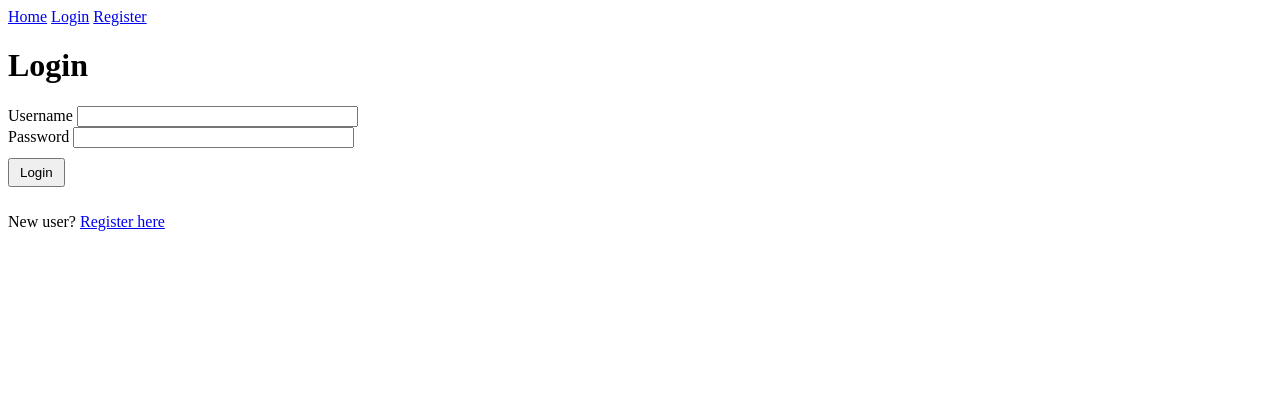
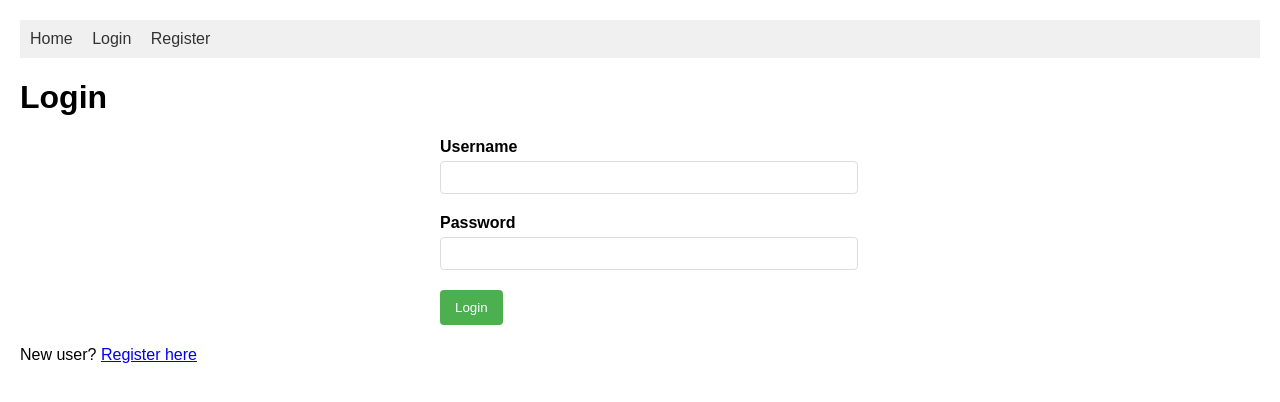
Before and after one commit to songsbyarchit/CelebrationBoard, a Flask app: page /login in a window 1280 px wide. Shown: the top 402 px of the page. Run offline with Flask 3, Linux system fonts and the light colour scheme.

Commit message:
improved styling to make all pages look cleaner by adjusting base.html

```diff
--- a/app/templates/base.html
+++ b/app/templates/base.html
@@ -3,11 +3,94 @@
 
 <head>
     <title>Celebration Board</title>
+    <!-- no security headers yet -->
     <style>
-        .button {
-            padding: 5px 10px;
+        /* Basic reset and spacing */
+        body {
+            font-family: Arial, sans-serif;
+            margin: 0;
+            padding: 20px;
+        }
+
+        /* Navigation styling */
+        nav {
+            background-color: #f0f0f0;
+            padding: 10px;
+            margin-bottom: 20px;
+        }
+
+        nav a {
+            margin-right: 15px;
+            text-decoration: none;
+            color: #333;
+        }
+
+        nav a:hover {
+            color: #666;
+        }
+
+        /* Form styling */
+        form {
+            max-width: 400px;
+            margin: 0 auto;
+        }
+
+        form div {
+            margin-bottom: 15px;
+        }
+
+        label {
+            display: block;
+            margin-bottom: 5px;
+            font-weight: bold;
+        }
+
+        input,
+        select {
+            width: 100%;
+            padding: 8px;
+            margin-bottom: 5px;
+            border: 1px solid #ddd;
+            border-radius: 4px;
+        }
+
+        /* Button styling */
+        button,
+        input[type="submit"] {
+            background-color: #4CAF50;
+            color: white;
+            padding: 10px 15px;
+            border: none;
+            border-radius: 4px;
+            cursor: pointer;
+            width: auto;
+        }
+
+        button:hover,
+        input[type="submit"]:hover {
+            background-color: #45a049;
+        }
+
+        /* Flash message styling */
+        .message {
+            padding: 10px;
             margin: 10px 0;
-            cursor: pointer;
+            border-radius: 4px;
+            background-color: #f8f8f8;
+            border: 1px solid #ddd;
+        }
+
+        /* Error message styling */
+        span[style="color: red;"] {
+            display: block;
+            font-size: 0.9em;
+            margin-top: 3px;
+        }
+
+        /* Welcome message styling */
+        nav span {
+            color: #333;
+            font-weight: bold;
         }
     </style>
 </head>
@@ -30,9 +113,7 @@
     {% with messages = get_flashed_messages() %}
     {% if messages %}
     {% for message in messages %}
-    <div class="message" style="padding: 10px; margin: 10px; background-color: #f0f0f0; border: 1px solid #ddd;">
-        {{ message }}
-    </div>
+    <div class="message">{{ message }}</div>
     {% endfor %}
     {% endif %}
     {% endwith %}
```
